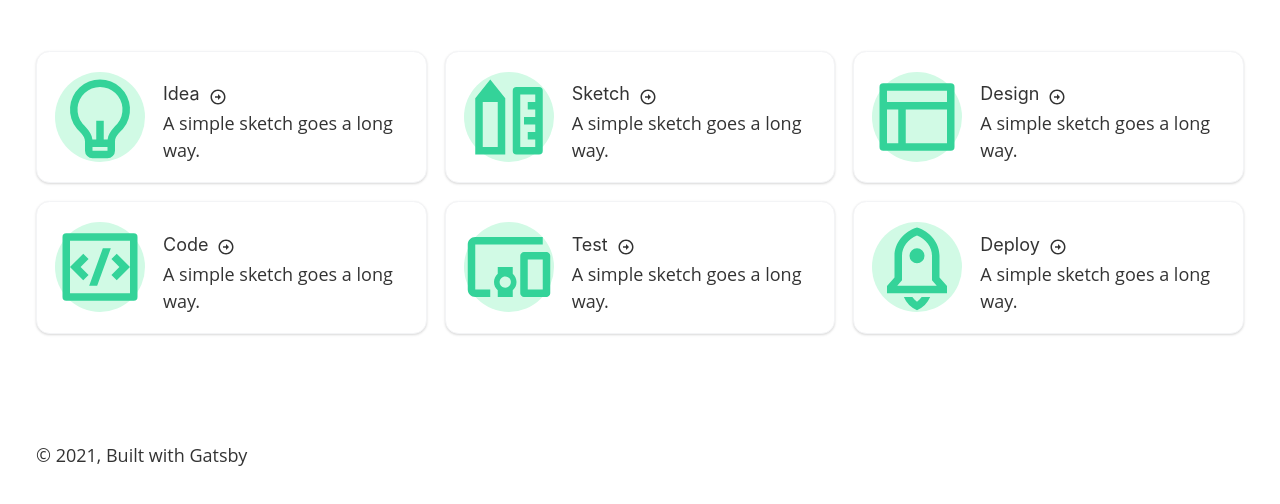
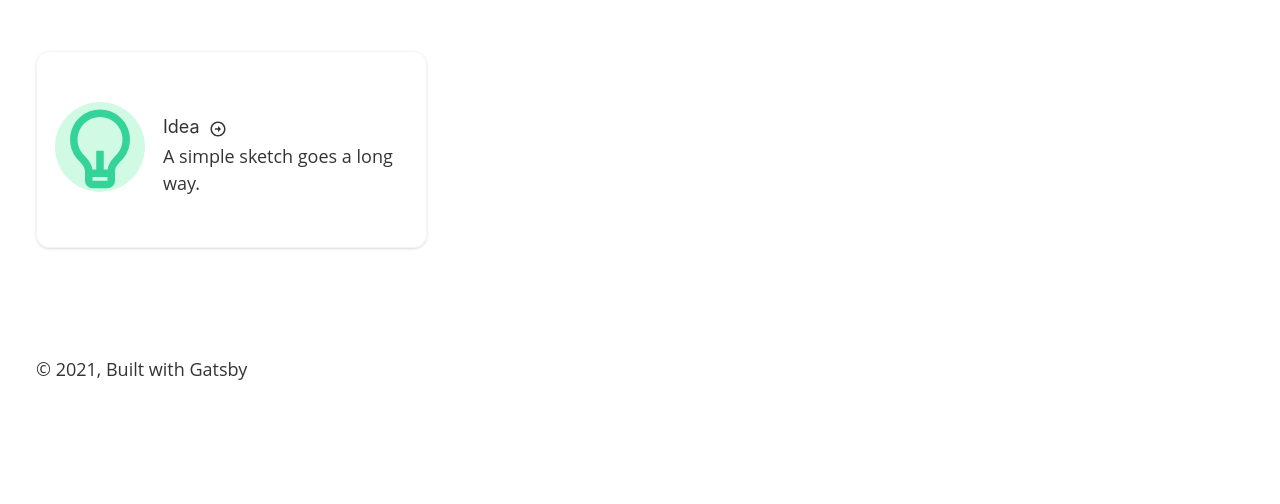
Before and after one commit to morgansegura/mo2021, a Gatsby site: page / in a window 1280 px wide. Shown: the part 840-1344 px from the top of the page. After the commit the page ends 1259 px from the top, so only its background shows below. Built offline with nearby package versions, Linux system fonts and the light colour scheme; Gatsby itself is replaced by a stand-in of ours.

Commit message:
Creates a flip-card component

```diff
--- a/src/components/drawer/index.jsx
+++ b/src/components/drawer/index.jsx
@@ -16,6 +16,7 @@ const Drawer = ({ children, setToggleDrawer, toggleDrawer }) => {
                 onClick={() => setToggleDrawer(false)}
                 onMouseEnter={() => setShowIcon(true)}
                 onMouseLeave={() => setShowIcon(false)}
+                role='none'
                 className='absolute right-0 top-0 m-4 t-4 cursor-pointer flex items-center justify-center w-8 h-8 rounded-full bg-black text-yellow-200 hover:bg-yellow-200 hover:text-black transition-all ease-out duration-300'
             >
                 <RiEyeLine
--- /dev/null
+++ b/src/components/flip-card/index.jsx
@@ -0,0 +1,31 @@
+import React, { useState } from 'react'
+
+import './scss/flip-card.scss'
+
+export const FlipCard = ({ frontCard, backCard }) => {
+    const [flipCard, setFlipCard] = useState(false)
+    const handleFlipCard = () => {
+        setFlipCard(!flipCard)
+    }
+
+    return (
+        <div className='flip-card' onClick={handleFlipCard}>
+            <div
+                className={`flip-card__front flex flex-col justify-center items-center rounded-xl shadow border border-gray-100 p-4 ${
+                    flipCard ? 'visible' : ''
+                }`}
+            >
+                {frontCard}
+            </div>
+            <div
+                className={`flip-card__back flex flex-col justify-center items-center rounded-xl shadow border border-gray-100 p-4 ${
+                    flipCard ? '' : 'visible'
+                }`}
+            >
+                {backCard}
+            </div>
+        </div>
+    )
+}
+
+export default FlipCard
--- /dev/null
+++ b/src/components/flip-card/scss/flip-card.scss
@@ -0,0 +1,33 @@
+.flip-card {
+    position: relative;
+    cursor: pointer;
+    width: 100%;
+    height: 100%;
+
+    &__front,
+    &__back {
+        width: 100%;
+        height: 100%;
+        padding: 1rem;
+        backface-visibility: hidden;
+        transform-style: preserve-3d;
+        transition: all 0.6s ease 0s;
+    }
+    &__front {
+        transform: translateY(0) rotateY(0deg);
+
+        &.visible {
+            position: relative;
+            transform: rotateY(180deg);
+            transition: rotateY 0.6s ease 0s;
+        }
+    }
+    &__back {
+        transform: translateY(-100%) rotateY(0deg);
+        &.visible {
+            position: relative;
+            transform: translateY(-100%) rotateY(180deg);
+            transition: rotateY 0.6s ease 0s;
+        }
+    }
+}
--- a/src/components/index.js
+++ b/src/components/index.js
@@ -1,3 +1,4 @@
+export { FlipCard } from './flip-card'
 export { default as Button } from './button'
 export { default as Drawer } from './drawer'
 export { default as Image } from './image'
--- a/src/pages/index.jsx
+++ b/src/pages/index.jsx
@@ -1,6 +1,6 @@
 import React from 'react'
 
-import { Layout, SEO } from '../components'
+import { FlipCard, Layout, SEO } from '../components'
 
 import {
     RiPencilRulerLine,
@@ -40,14 +40,46 @@ const IndexPage = () => (
             </h2>
         </div>
         <div className='flex mb-8 grid grid-cols-1 md:grid-cols-2 lg:grid-cols-3 gap-4'>
+            <FlipCard
+                frontCard={
+                    <div className='flex'>
+                        <div className='flex items-center justify-center bg-green-100 rounded-full h-20 w-20'>
+                            <RiLightbulbLine className='fill-current text-green-400 w-24 h-24' />
+                        </div>
+                        <div className='pl-4 pt-2'>
+                            <div className='relative'>
+                                <div className='flex items-center w-auto py-1'>
+                                    <h3 className={`mb-0`}>Idea</h3>
+                                    <RiArrowRightCircleLine className='ml-2 mt-1' />
+                                </div>
+                            </div>
+                            <p>A simple sketch goes a long way.</p>
+                        </div>
+                    </div>
+                }
+                backCard={
+                    <div className='flex'>
+                        <p>A simple sketch goes a long way.</p>
+                    </div>
+                }
+            />
+            {/*
             <div className='bg-white flex items-center rounded-xl shadow border border-gray-100 p-4'>
                 <div className='flex items-center justify-center h-20 w-20 bg-green-100 rounded-full'>
                     <RiLightbulbLine className='fill-current text-green-400 w-24 h-24' />
                 </div>
                 <div className='pl-4 pt-2'>
-                    <div className='cursor-pointer flex items-center py-1'>
+                    <div className='relative cursor-pointer flex items-center w-auto py-1'>
                         <h3 className='mb-0'>Idea</h3>
                         <RiArrowRightCircleLine className='ml-2 mt-1' />
+                        <div className='absolute transform translate-x-1/3 translate-y-0 bottom-0 left-0 origin-top-left shadow-lg p-4 bg-yellow-100 rounded-tl-md rounded-tr-md rounded-br-md'>
+                            <div>
+                                <h4 className='mb-2'>A title for this</h4>
+                                <p className='text-sm'>
+                                    A bunch of stuff for a description
+                                </p>
+                            </div>
+                        </div>
                     </div>
                     <p>A simple sketch goes a long way.</p>
                 </div>
@@ -58,9 +90,17 @@ const IndexPage = () => (
                     <RiPencilRulerLine className='fill-current text-green-400 w-24 h-24' />
                 </div>
                 <div className='pl-4 pt-2'>
-                    <div className='cursor-pointer flex items-center py-1'>
+                    <div className='relative cursor-pointer flex items-center py-1'>
                         <h3 className='mb-0'>Sketch</h3>
                         <RiArrowRightCircleLine className='ml-2 mt-1' />
+                        <div className='absolute transform translate-x-1/3 -translate-y-1/4 bottom-0 left-0 origin-top-left shadow-lg p-4 bg-yellow-100 rounded-tl-md rounded-tr-md rounded-br-md'>
+                            <div>
+                                <h4 className='mb-2'>A title for this</h4>
+                                <p className='text-sm'>
+                                    A bunch of stuff for a description
+                                </p>
+                            </div>
+                        </div>
                     </div>
                     <p>A simple sketch goes a long way.</p>
                 </div>
@@ -76,6 +116,7 @@ const IndexPage = () => (
                     </div>
                     <p>A simple sketch goes a long way.</p>
                 </div>
+
             </div>
             <div className='bg-white flex items-center rounded-xl shadow border border-gray-100 p-4'>
                 <div className='flex items-center justify-center h-20 w-20 bg-green-100 rounded-full'>
@@ -113,6 +154,7 @@ const IndexPage = () => (
                     <p>A simple sketch goes a long way.</p>
                 </div>
             </div>
+              */}
         </div>
     </Layout>
 )
```
